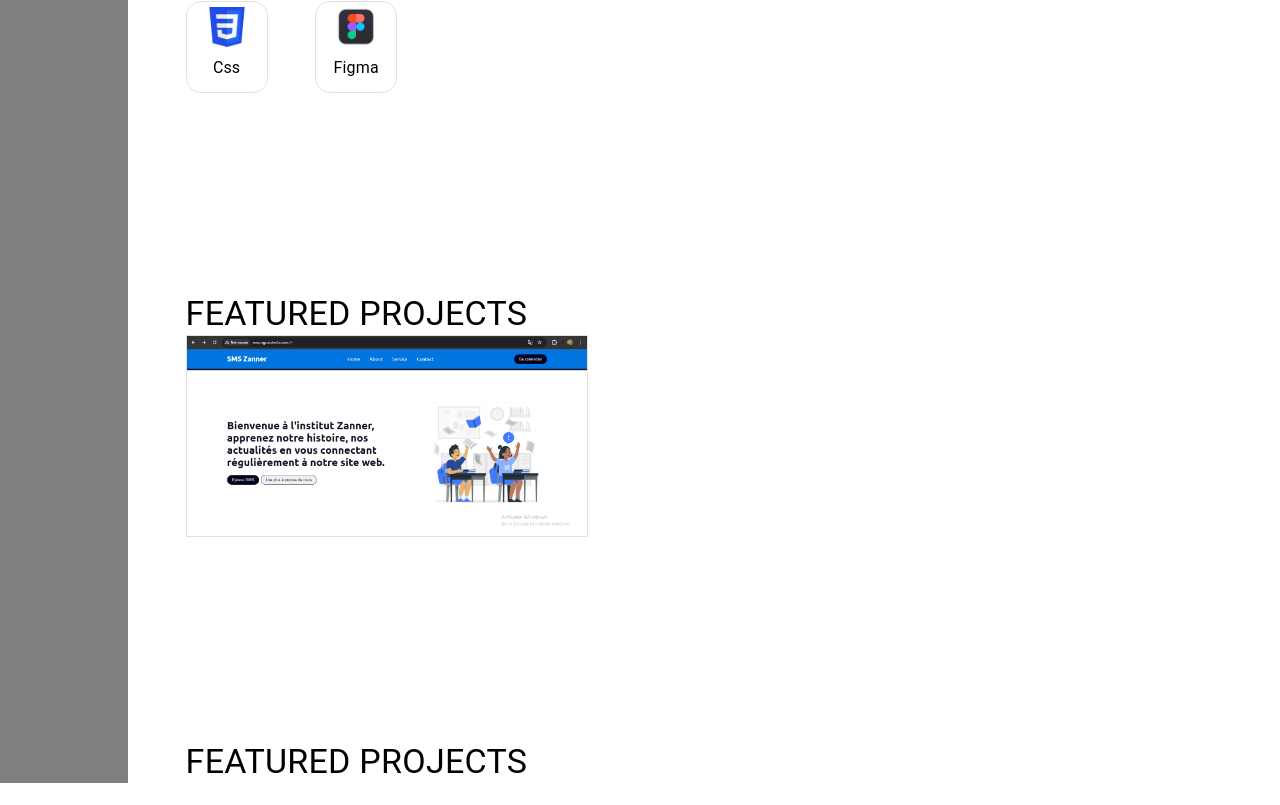
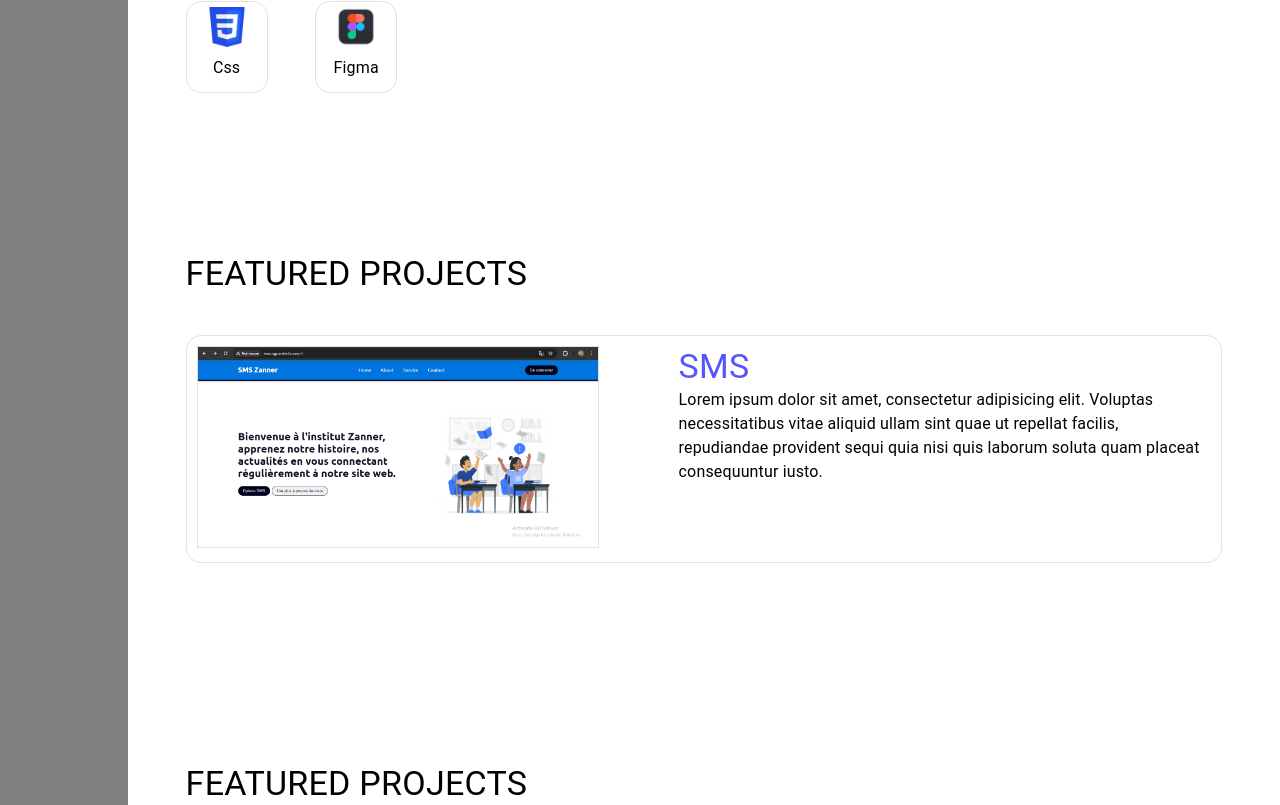
Before and after one commit to eray-mutabesha/Portfolio, a React (Vite) app: page / in a window 1280 px wide. Shown: the part 1241-2046 px from the top of the page. Before the commit the page ends 2024 px from the top, so only its background shows below. Built offline with nearby package versions, Linux system fonts and the light colour scheme.

Commit message:
projects

```diff
--- a/src/App.jsx
+++ b/src/App.jsx
@@ -289,8 +289,32 @@ function App() {
 
 
         </Box>
-        <Typography variant="h4" mt={25} >FEATURED PROJECTS</Typography>
+        <Typography variant="h4" mt={20} >FEATURED PROJECTS</Typography>
+
+        <Stack direction="row" spacing={10} mt={5} sx={{
+
+            border:"0.5px solid rgba(211, 211, 211, 0.671)",
+            transition:"1s",
+            borderRadius:"15PX",
+            padding:"10px",
+
+            '&:hover': {
+              boxShadow:"0px 0px 15px 0px rgb(177, 175, 175)",
+
+            },
+
+         }}>
+        <Box>
         <ImageDemo />
+        </Box>
+        <Box>
+         <Typography  variant="h4" className='eray'>SMS</Typography>
+         <Typography>Lorem ipsum dolor sit amet, consectetur adipisicing elit. Voluptas necessitatibus vitae aliquid ullam sint quae ut repellat facilis, repudiandae provident sequi quia nisi quis laborum soluta quam placeat consequuntur iusto.</Typography>
+        </Box>
+        </Stack>
+
+
+
         <Typography variant="h4" mt={25} >FEATURED PROJECTS</Typography>
         </Box>
         </Box>
```
